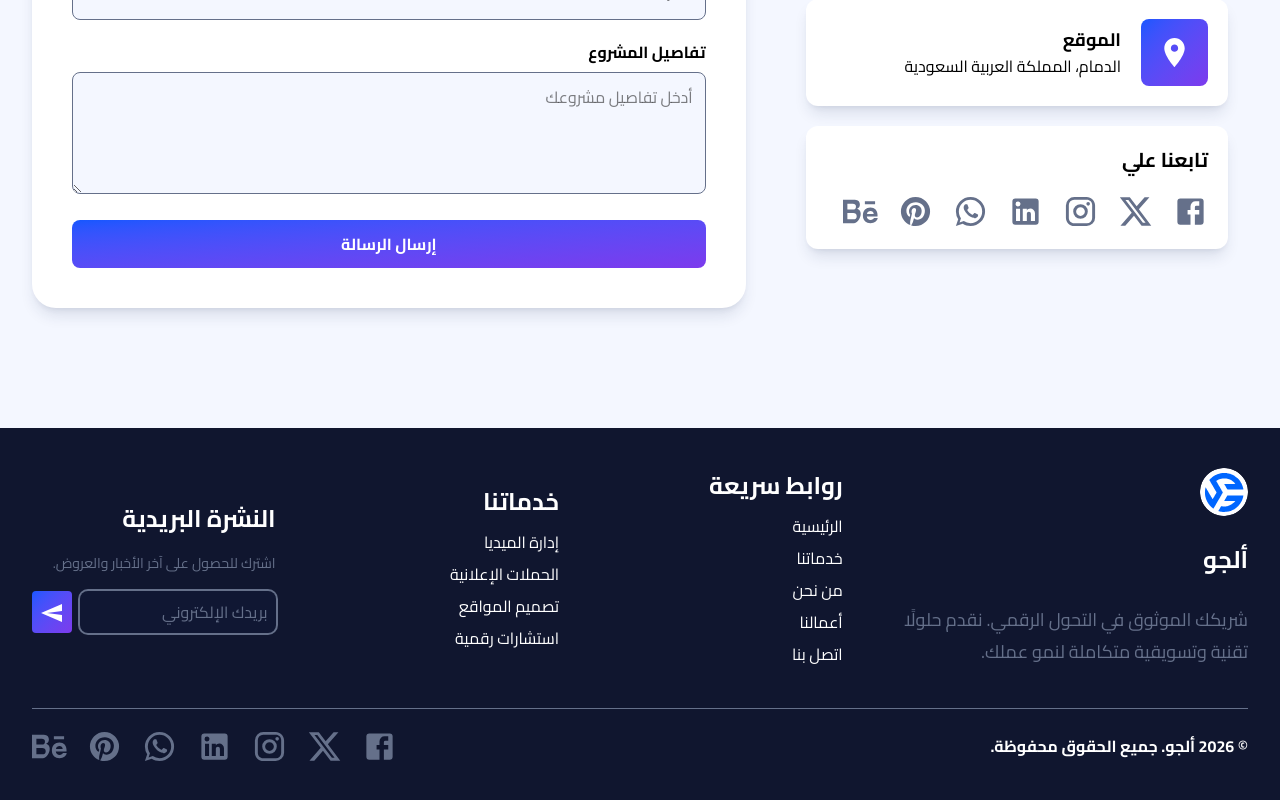
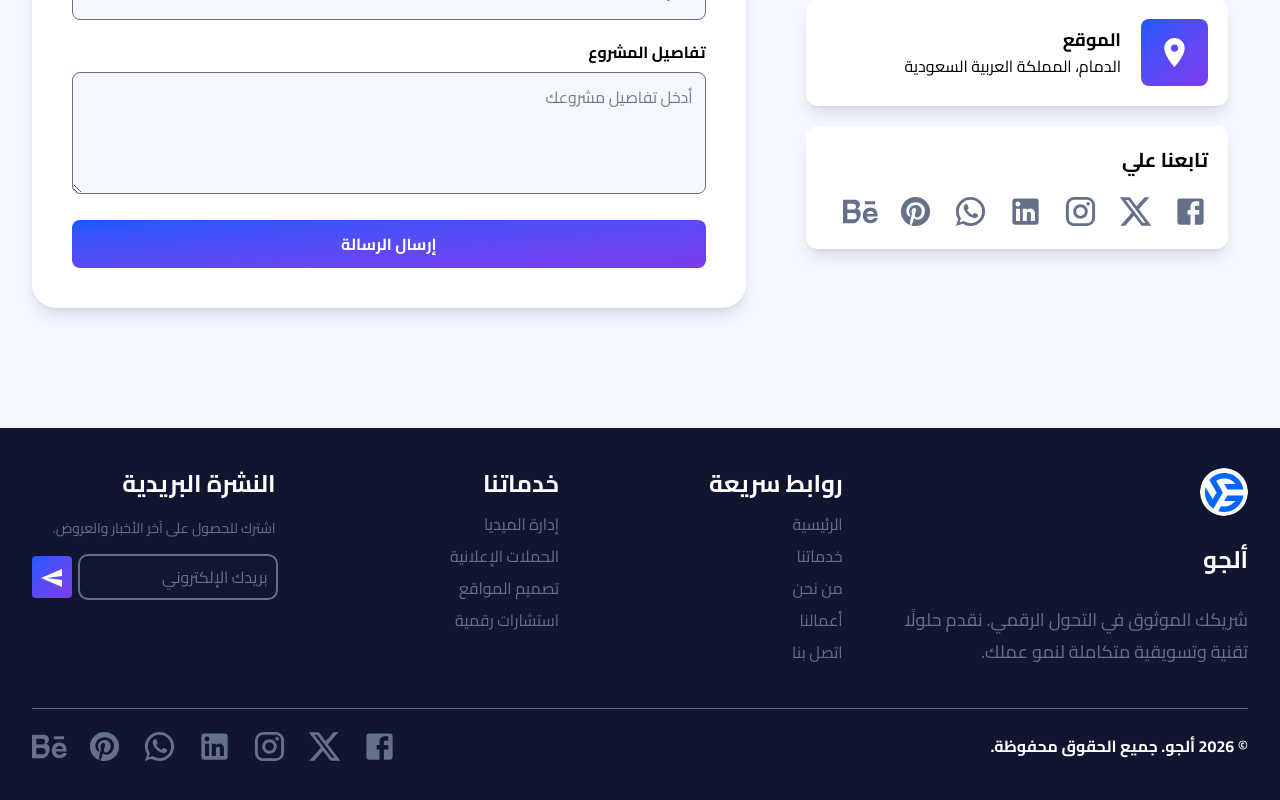
Before and after one commit to Yousef-El-Black/algomedia, a React (Vite) app in the folder client/: page / in a window 1280 px wide. Shown: the part 6178-6978 px from the top of the page. Built offline with nearby package versions, Linux system fonts and the light colour scheme.

Commit message:
Fixing CSS in Footer Section

```diff
--- a/client/src/components/Footer.tsx
+++ b/client/src/components/Footer.tsx
@@ -7,7 +7,7 @@ const Footer = () => {
   return (
     <footer className="bg-ink text-white py-10" dir="rtl">
       <div className="container">
-        <div className="top flex flex-col lg:flex-row gap-10 items-center">
+        <div className="top flex flex-col lg:flex-row gap-10 items-center lg:items-start">
           <div className="logo lg:flex-3 flex flex-col gap-4 justify-center items-center lg:items-start">
             <img
               src="/assets/circle-logo.svg"
@@ -28,7 +28,7 @@ const Footer = () => {
                   <li key={"footer-menu-link-" + index}>
                     <Link
                       to={item.link}
-                      className="text-white hover:text-muted duration-300"
+                      className="text-muted hover:text-white duration-300"
                       aria-label={`Go to ${item.title} Section`}
                     >
                       {item.title}
@@ -44,7 +44,7 @@ const Footer = () => {
               <li>
                 <Link
                   to={"/#services"}
-                  className="text-white hover:text-muted duration-300"
+                  className="text-muted hover:text-white duration-300"
                   aria-label={`Go to Services Section`}
                 >
                   إدارة الميديا
@@ -53,7 +53,7 @@ const Footer = () => {
               <li>
                 <Link
                   to={"/#services"}
-                  className="text-white hover:text-muted duration-300"
+                  className="text-muted hover:text-white duration-300"
                   aria-label={`Go to Services Section`}
                 >
                   الحملات الإعلانية
@@ -62,7 +62,7 @@ const Footer = () => {
               <li>
                 <Link
                   to={"/#services"}
-                  className="text-white hover:text-muted duration-300"
+                  className="text-muted hover:text-white duration-300"
                   aria-label={`Go to Services Section`}
                 >
                   تصميم المواقع
@@ -71,7 +71,7 @@ const Footer = () => {
               <li>
                 <Link
                   to={"/#services"}
-                  className="text-white hover:text-muted duration-300"
+                  className="text-muted hover:text-white duration-300"
                   aria-label={`Go to Services Section`}
                 >
                   استشارات رقمية
```
